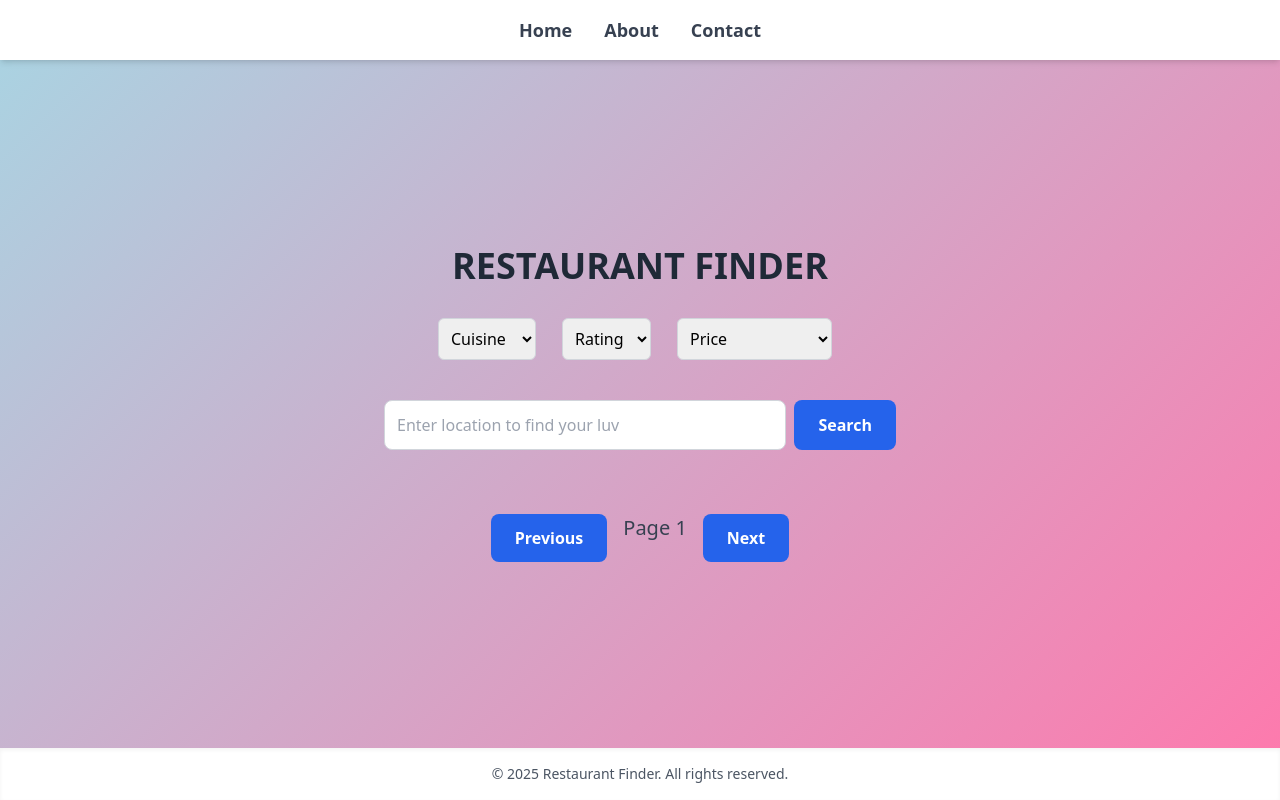
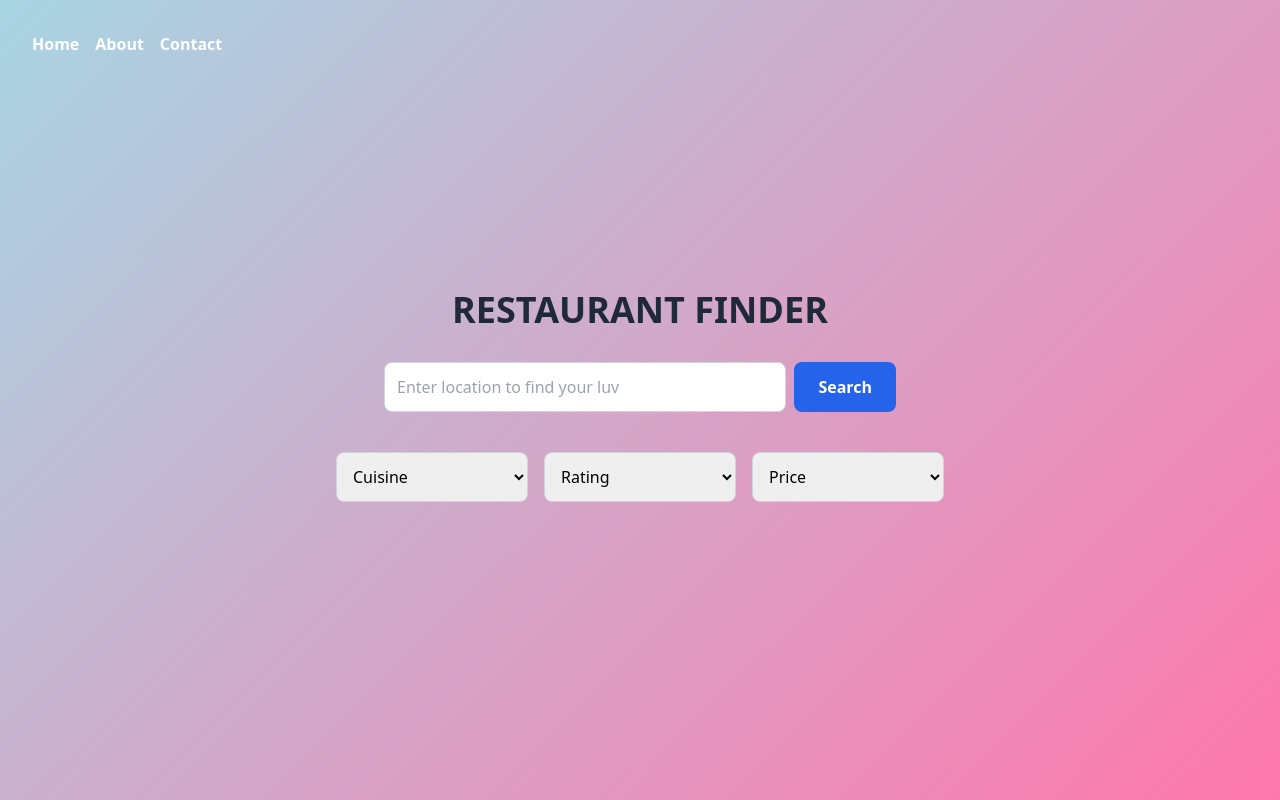
Before and after one commit to daivik-22/restaurant-Project, a FastAPI app: page / in a window 1280 px wide. Run offline with FastAPI, Linux system fonts and the light colour scheme; some libraries are stand-ins or nearby versions.

Commit message:
Update index.html 3

```diff
--- a/templates/index.html
+++ b/templates/index.html
@@ -1,74 +1,82 @@
 <!DOCTYPE html>
 <html lang="en">
 <head>
-  <meta charset="UTF-8"/>
-  <meta name="viewport" content="width=device-width, initial-scale=1.0"/>
+    <meta charset="UTF-8">
+    <meta name="viewport" content="width=device-width, initial-scale=1.0">
     <title>Restaurant Finder</title>
+    <!-- Tailwind CSS CDN -->
     <script src="https://cdn.tailwindcss.com"></script>
     <style>
+        /* Custom styles for additional flair */
         body {
             background: linear-gradient(135deg, #a8d5e3 0%, #ff78ac 100%);
             min-height: 100vh;
         }
+
+        .navbar {
+            position: absolute;
+            top: 2rem;
+            left: 2rem;
+            display: flex;
+            gap: 1rem;
+        }
+
+        .navbar a {
+            font-weight: 600;
+            color: white;
+            text-decoration: none;
+            transition: color 0.3s;
+        }
+
+        .navbar a:hover {
+            color: #4a90e2;
+        }
+
         .restaurant-card {
             transition: transform 0.2s ease-in-out, background-color 0.2s ease-in-out;
+            cursor: pointer;
         }
+
         .restaurant-card:hover {
             transform: translateY(-5px);
+            box-shadow: 0 10px 15px rgba(0, 0, 0, 0.1);
             background-color: #ddd6d6;
-      box-shadow: 0 10px 15px rgba(0, 0, 0, 0.1);
         }
-    .filters {
-      margin-bottom: 20px;
+
+        .search-btn {
+            transition: background-color 0.3s ease;
         }
-    .filters select {
-      padding: 0.5rem;
-      margin-right: 10px;
-      border-radius: 0.375rem;
-      border: 1px solid #d1d5db;
+
+        .search-btn:hover {
+            background-color: #1d4ed8;
+        }
+
+        .pagination-btn {
+            transition: background-color 0.3s ease;
+        }
+
+        .pagination-btn:hover {
+            background-color: #2563eb;
+        }
+
+        .pagination-btn:disabled {
+            background-color: #d1d5db;
+            cursor: not-allowed;
         }
     </style>
 </head>
-<body class="flex flex-col min-h-screen">
+<body class="flex items-center justify-center flex-col min-h-screen">
 
     <!-- Navbar -->
-  <nav class="bg-white shadow-md p-4 flex justify-center gap-8 text-lg font-semibold text-gray-700">
-    <a href="#" onclick="switchPage('home')">Home</a>
-    <a href="#" onclick="switchPage('about')">About</a>
-    <a href="#" onclick="switchPage('contact')">Contact</a>
-  </nav>
+    <div class="navbar">
+        <a href="#">Home</a>
+        <a href="#">About</a>
+        <a href="#">Contact</a>
+    </div>
 
-  <!-- Main Content -->
-  <main class="flex-grow flex items-center justify-center p-6">
-    <div class="container mx-auto max-w-5xl w-full" id="home-page">
-
+    <div class="container mx-auto p-6 max-w-4xl mt-16">
         <!-- Header -->
         <h1 class="text-4xl font-bold text-gray-800 text-center mb-8">RESTAURANT FINDER</h1>
-
-      <!-- Filters Section -->
-      <div class="filters flex justify-center gap-4 mb-10">
-        <select id="cuisine-filter">
-          <option value="">Cuisine</option>
-          <option value="Italian">Italian</option>
-          <option value="Chinese">Chinese</option>
-          <option value="Indian">Indian</option>
-          <!-- Add more cuisines as necessary -->
-        </select>
-        <select id="rating-filter">
-          <option value="">Rating</option>
-          <option value="5">5 stars</option>
-          <option value="4">4 stars</option>
-          <option value="3">3 stars</option>
-          <option value="2">2 stars</option>
-          <option value="1">1 star</option>
-        </select>
-        <select id="price-filter">
-          <option value="">Price</option>
-          <option value="1">Cheap ($)</option>
-          <option value="2">Moderate ($$)</option>
-          <option value="3">Expensive ($$$)</option>
-        </select>
-      </div>
 
         <!-- Search Bar -->
         <div class="flex justify-center mb-10">
@@ -78,48 +86,54 @@
                     id="location-input"
                     placeholder="Enter location to find your luv"
                     class="w-full p-3 rounded-lg border border-gray-300 focus:outline-none focus:ring-2 focus:ring-blue-500 text-gray-700"
-          />
+                >
                 <button
-            onclick="fetchRestaurants(1)"
-            class="bg-blue-600 text-white px-6 py-3 rounded-lg font-semibold hover:bg-blue-700"
+                    onclick="fetchRestaurants()"
+                    class="search-btn bg-blue-600 text-white px-6 py-3 rounded-lg font-semibold hover:bg-blue-700"
                 >
                     Search
                 </button>
             </div>
         </div>
 
-      <!-- Restaurant Cards -->
-      <div id="restaurant-list" class="grid grid-cols-1 md:grid-cols-2 gap-6"></div>
-      <div id="error-message" class="text-red-500 text-center mt-4"></div>
-
-      <!-- Pagination Controls -->
-      <div id="pagination" class="flex justify-center gap-4 mt-6">
-        <button id="prev-btn" onclick="changePage('prev')" class="bg-blue-600 text-white px-6 py-3 rounded-lg font-semibold hover:bg-blue-700">Previous</button>
-        <span id="page-number" class="text-gray-700 text-xl">Page 1</span>
-        <button id="next-btn" onclick="changePage('next')" class="bg-blue-600 text-white px-6 py-3 rounded-lg font-semibold hover:bg-blue-700">Next</button>
-      </div>
+        <!-- Filters -->
+        <div class="flex justify-center gap-4 mb-10">
+            <select id="cuisine-filter" class="w-48 p-3 rounded-lg border border-gray-300">
+                <option value="">Cuisine</option>
+                <option value="Italian">Italian</option>
+                <option value="Chinese">Chinese</option>
+                <option value="Indian">Indian</option>
+                <!-- Add more cuisines as needed -->
+            </select>
+            <select id="rating-filter" class="w-48 p-3 rounded-lg border border-gray-300">
+                <option value="">Rating</option>
+                <option value="1">1 Star</option>
+                <option value="2">2 Stars</option>
+                <option value="3">3 Stars</option>
+                <option value="4">4 Stars</option>
+                <option value="5">5 Stars</option>
+            </select>
+            <select id="price-filter" class="w-48 p-3 rounded-lg border border-gray-300">
+                <option value="">Price</option>
+                <option value="1">Cheap</option>
+                <option value="2">Moderate</option>
+                <option value="3">Expensive</option>
+            </select>
         </div>
 
-    <!-- About Page -->
-    <div class="hidden container mx-auto max-w-4xl text-gray-800" id="about-page">
-      <h2 class="text-3xl font-bold mb-4">About</h2>
-      <p>Welcome to Restaurant Finder. This app helps users locate top-rated restaurants based on their chosen location, complete with filtering options for cuisine, rating, and price.</p>
+        <!-- Restaurant List -->
+        <div id="restaurant-list" class="grid grid-cols-1 md:grid-cols-2 gap-6"></div>
+
+        <!-- Pagination -->
+        <div id="pagination" class="flex justify-center gap-2 mt-4"></div>
+
+        <!-- Error Message -->
+        <div id="error-message" class="text-red-500 text-center mt-4"></div>
     </div>
-
-    <!-- Contact Page -->
-    <div class="hidden container mx-auto max-w-4xl text-gray-800" id="contact-page">
-      <h2 class="text-3xl font-bold mb-4">Contact</h2>
-      <p>Email: support@restaurentluv.com<br/>Phone: +91-9000000000</p>
-    </div>
-  </main>
-
-  <!-- Footer -->
-  <footer class="bg-white shadow-inner py-4 text-center text-sm text-gray-600">
-    &copy; 2025 Restaurant Finder. All rights reserved.
-  </footer>
 
     <script>
         let currentPage = 1;
+        let totalPages = 1;
 
         async function fetchRestaurants(page = 1) {
             currentPage = page;
@@ -127,15 +141,14 @@
             const cuisine = document.getElementById("cuisine-filter").value;
             const rating = document.getElementById("rating-filter").value;
             const price = document.getElementById("price-filter").value;
-
             const restaurantListDiv = document.getElementById("restaurant-list");
             const errorDiv = document.getElementById("error-message");
             const paginationDiv = document.getElementById("pagination");
 
-      // Clear previous results and errors
+            // Clear previous results
             restaurantListDiv.innerHTML = "";
             errorDiv.innerHTML = "";
-      paginationDiv.style.display = 'none'; // Hide pagination until we get results
+            paginationDiv.innerHTML = "";
 
             if (!location) {
                 errorDiv.innerHTML = "Please enter a location.";
@@ -144,10 +157,18 @@
 
             try {
                 const response = await fetch(`https://restaurenthefoodluv-b2e5b9ajgrhpcdc0.southindia-01.azurewebsites.net/restaurants/${encodeURIComponent(location)}?page=${page}&cuisine=${cuisine}&rating=${rating}&price=${price}`);
-        if (!response.ok) throw new Error(`Failed to fetch: ${response.status}`);
+                if (!response.ok) {
+                    throw new Error(`Failed to fetch: ${response.status}`);
+                }
                 const data = await response.json();
+
+                // Check if data and restaurants are defined
+                if (!data || !Array.isArray(data.restaurants)) {
+                    throw new Error("Invalid API response structure.");
+                }
+
                 const restaurants = data.restaurants;
-        const totalPages = data.totalPages;
+                totalPages = data.totalPages || 1;  // Assuming API returns totalPages if available
 
                 if (restaurants.length === 0) {
                     restaurantListDiv.innerHTML = '<p class="text-gray-500 text-center col-span-full">No restaurants found for this location.</p>';
@@ -162,14 +183,27 @@
                             <p class="text-gray-600">Price: <span class="font-medium">${restaurant.price_level ? "$".repeat(restaurant.price_level) : "N/A"}</span></p>
                             <p class="text-gray-600">Address: <span class="font-medium">${restaurant.address || "N/A"}</span></p>
                         `;
+                        // Add click event to open Google Maps
+                        card.addEventListener("click", () => {
+                            const address = restaurant.address || `${restaurant.name}, ${location}`;
+                            const mapsUrl = `https://www.google.com/maps/search/?api=1&query=${encodeURIComponent(address)}`;
+                            window.open(mapsUrl, "_blank");
+                        });
                         restaurantListDiv.appendChild(card);
                     });
 
-          // Show pagination controls
-          paginationDiv.style.display = 'flex';
-          document.getElementById("page-number").textContent = `Page ${currentPage} of ${totalPages}`;
-          document.getElementById("prev-btn").disabled = currentPage <= 1;
-          document.getElementById("next-btn").disabled = currentPage >= totalPages;
+                    // Display pagination buttons
+                    for (let i = 1; i <= totalPages; i++) {
+                        const btn = document.createElement("button");
+                        btn.innerHTML = i;
+                        btn.className = "pagination-btn bg-blue-600 text-white px-4 py-2 mx-1 rounded-lg font-semibold";
+                        if (i === currentPage) {
+                            btn.disabled = true;
+                            btn.classList.add("bg-blue-300");
+                        }
+                        btn.addEventListener("click", () => fetchRestaurants(i));
+                        paginationDiv.appendChild(btn);
+                    }
                 }
             } catch (error) {
                 errorDiv.innerHTML = `Error: ${error.message}`;
@@ -177,23 +211,8 @@
             }
         }
 
-    function changePage(direction) {
-      if (direction === 'prev' && currentPage > 1) {
-        fetchRestaurants(currentPage - 1);
-      } else if (direction === 'next') {
-        fetchRestaurants(currentPage + 1);
-      }
-    }
-
-    function switchPage(pageId) {
-      const pages = ["home-page", "about-page", "contact-page"];
-      pages.forEach(id => {
-        document.getElementById(id).classList.add("hidden");
-      });
-      document.getElementById(pageId + "-page").classList.remove("hidden");
-    }
-
-    document.getElementById("location-input").addEventListener("keypress", function (event) {
+        // Allow pressing Enter to search
+        document.getElementById("location-input").addEventListener("keypress", function(event) {
             if (event.key === "Enter") {
                 fetchRestaurants();
             }
```
Lines whose indentation alone changed are shown as unchanged.
